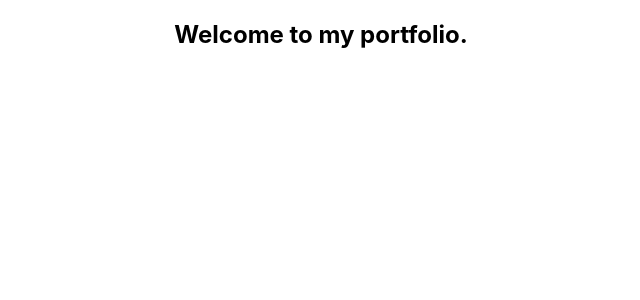
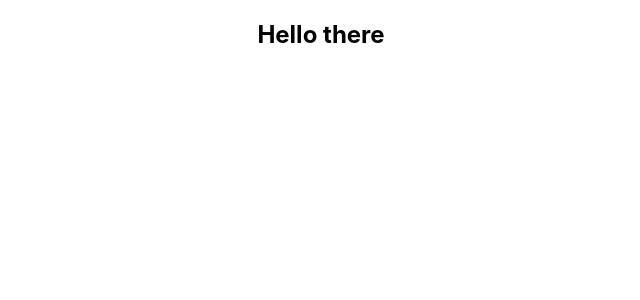
Before and after one commit to IA26/my-portfolio, a React (Create React App) app: page / in a window 1280 px wide. Shown: the top 300 px of the page, without its empty margins (319-959 px from the left). Built offline with nearby package versions, Linux system fonts and the light colour scheme.

Commit message:
fixed bulma for navbar

```diff
--- a/public/index.html
+++ b/public/index.html
@@ -5,6 +5,7 @@
     <link rel="icon" href="%PUBLIC_URL%/favicon.ico" />
     <meta name="viewport" content="width=device-width, initial-scale=1" />
     <meta name="theme-color" content="#000000" />
+    <meta name="viewport" content="width=device-width, initial-scale=1">
     <meta
       name="description"
       content="Web site created using create-react-app"
--- a/src/components/NavBar.js
+++ b/src/components/NavBar.js
@@ -6,11 +6,13 @@ function NavBar(props) {
 
 
     return (
-        <>
-        <nav class="navbar" role="navigation" aria-label="main navigation">
-             <h1>Welcome to my portfolio.</h1>
-        </nav>
-        </>
+        <div id="navbar">
+         <nav class="navbar" role="navigation" aria-label="main navigation">
+          <div class="navbar-brand">
+            <h1>Hello there</h1>
+          </div>
+         </nav>
+        </div>
     )
 }
 
```
